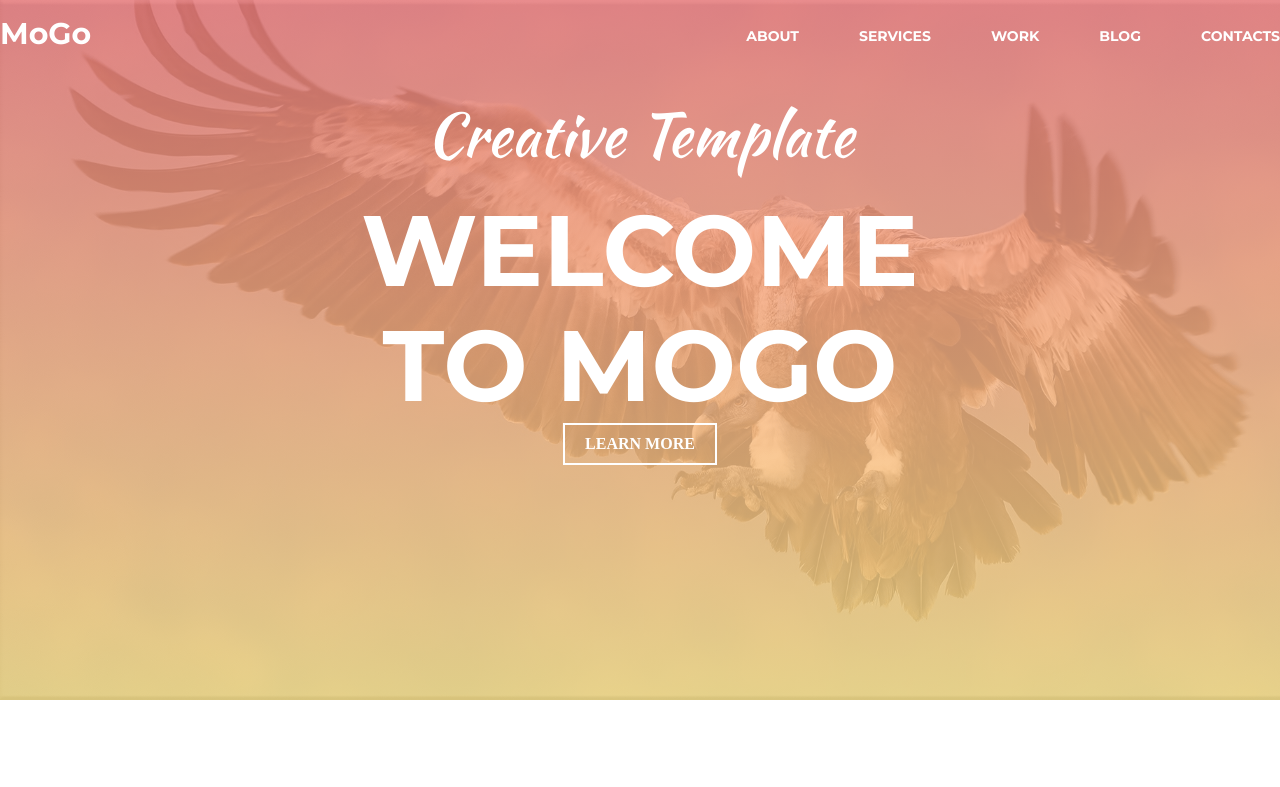
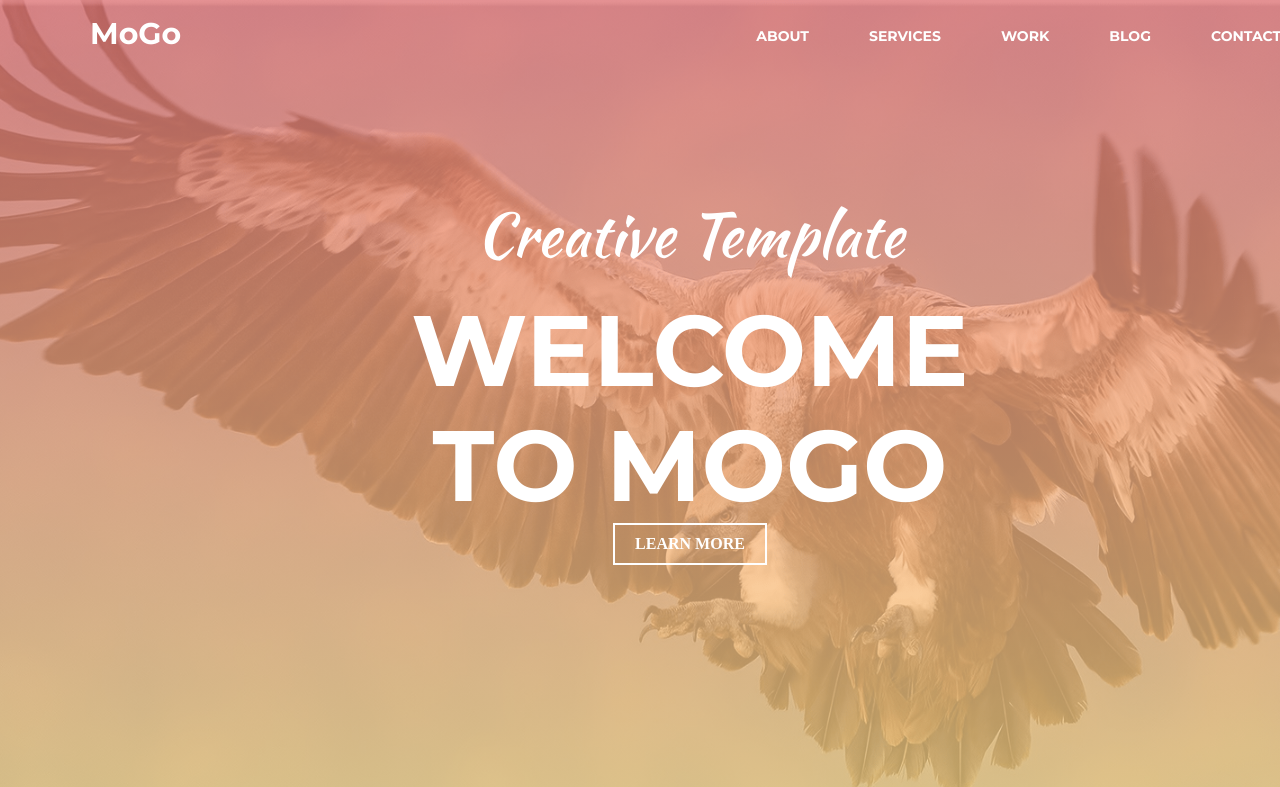
Before and after one commit to DianaSymodeiko/goit-fe-course, a plain HTML site: page html-css/module-10/index.html in a window 1280 px wide. Shown: the top 787 px of the page. Drawn offline with Linux system fonts and the light colour scheme.

Commit message:
adds module-10 retina

```diff
--- a/html-css/module-10/index.html
+++ b/html-css/module-10/index.html
@@ -11,6 +11,7 @@
 
 <body>
 <div class="masthead-wrapper">
+<div class="masthead-container">
 <header class="masthead">
 <a href="#" title="logo" class="logo">
 <span>m</span>o<span>g</span>o</a>
@@ -36,6 +37,7 @@
     <span class="greetings__caption">Creative Template</span>
     <h1 class="greetings__title">welcome to mogo</h1>
     <button type="button" class="button">learn more</button>
+</div>
 </div>
 </div>
 
--- a/html-css/module-10/styles.css
+++ b/html-css/module-10/styles.css
@@ -11,16 +11,20 @@ height: auto;
 }
 
 .masthead-wrapper {
-   height: 700px;
+   width: 100%;
+   height: 900px;
    margin: 0 auto;
    background-image: url(../module-10/image/team/picture.png);
    background-repeat: no-repeat;
+   background-position: center;
    background-size: cover;
    position: relative;
 
 }
 
 .masthead-wrapper::after {
+  position: absolute;
+  opacity: 0.9;
   top: 0;
   left: 0;
   width: 100%;
@@ -38,15 +42,22 @@ height: auto;
     }
 }
 
-
+.masthead-container {
+  max-width: 1100px;
+  min-width: 320px;
+  height: 800px;
+  margin: 0 auto;
+}
 
 .masthead {
+max-width: 1200px;
+width: 100%;
 position: absolute;
-width: 100%;
 display: flex;
 justify-content: space-between;
 align-items: center;
 margin: 0 auto;
+z-index: 1;
 }
 
 .logo {
@@ -94,11 +105,13 @@ border-color: var(--yellow-color);
 }
 
 .greetings {
+max-width: 1200px;
 position: absolute;
 margin: 0 auto;
 width: 100%;
 text-align: center;
-margin-top: 100px;
+margin-top: 200px;
+z-index: 1;
 }
 
 .greetings__caption {
```
